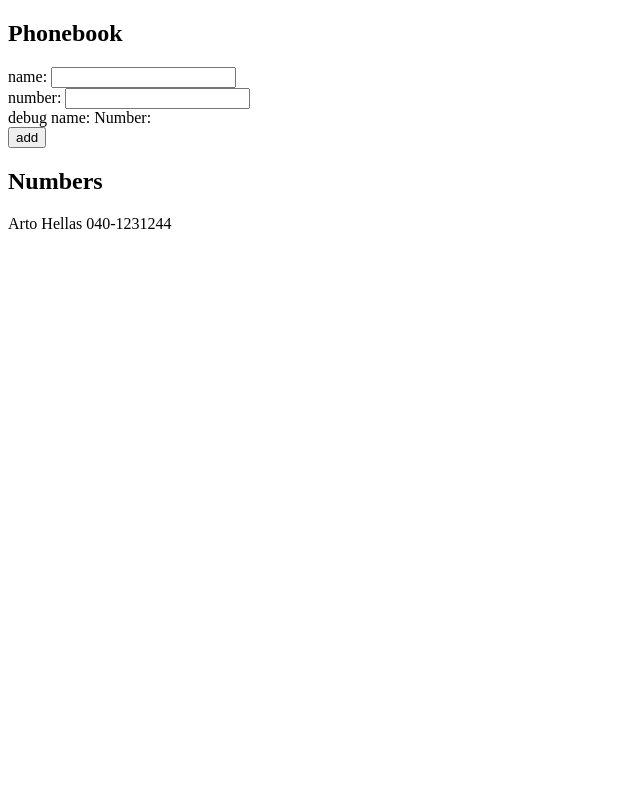
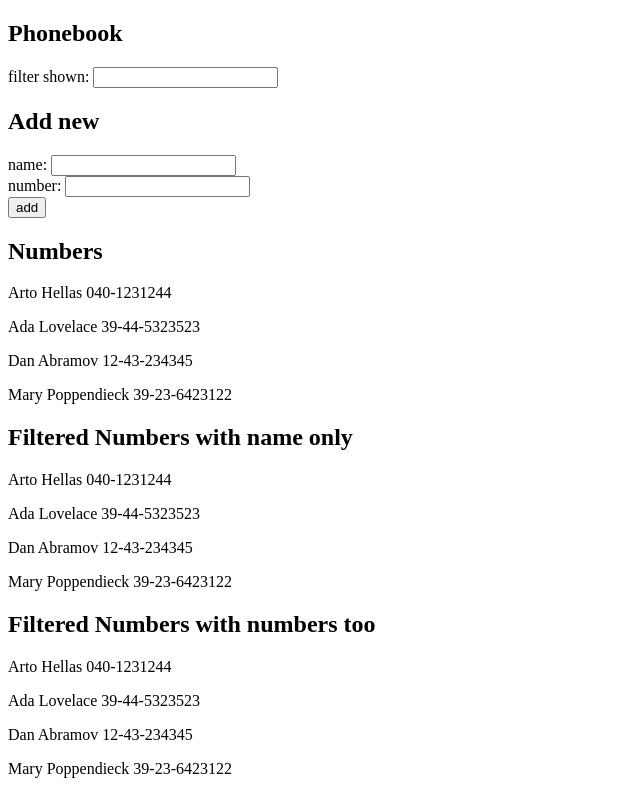
Before and after one commit to Metarails/Full_Stack_open, a React (Create React App) app in the folder Osa2/puhelinluettelo/: page / in a window 1280 px wide. Shown: the whole page, without its empty margins (0-640 px from the left). Built offline with nearby package versions, Linux system fonts and the light colour scheme.

Commit message:
2.9 puhelinluettelo step4 done

```diff
--- a/Osa2/puhelinluettelo/src/App.js
+++ b/Osa2/puhelinluettelo/src/App.js
@@ -12,10 +12,14 @@ const App = () => {
     {
       name: "Arto Hellas",
       number: "040-1231244",
-    }
+    },
+    { name: 'Ada Lovelace', number: '39-44-5323523' },
+    { name: 'Dan Abramov', number: '12-43-234345' },
+    { name: 'Mary Poppendieck', number: '39-23-6423122' }
   ])
-  const [newName, setNewName] = useState("")
-  const [newNumber, setNewNumber] = useState("")
+  const [newName, setNewName] = useState("");
+  const [newNumber, setNewNumber] = useState("");
+  const [filterEntry, setFilterEntry] = useState("");
 
   const  addName = (event) => {
     event.preventDefault();
@@ -47,11 +51,30 @@ const App = () => {
     console.log(event.target.value);
     setNewNumber(event.target.value);
   }
+  const handleFilterChange = (event) => {
+    console.log(event.target.value);
+    setFilterEntry(event.target.value);
+  }
 
+  const filterPersons = (person) => {
+    if (person.name.toLowerCase().includes(filterEntry.toLowerCase())){
+      return true
+    }
+    return(
+      person.number.toLowerCase().includes(filterEntry.toLowerCase())
+    )
+  }
+
+  const filteredPersons = persons.filter(person => person.name.toLowerCase().includes(filterEntry.toLowerCase()))
+  const filteredPersons2 = persons.filter(filterPersons)
 
   return (
     <div>
       <h2>Phonebook</h2>
+      <div>
+        filter shown: <input value={filterEntry} onChange={handleFilterChange} />
+      </div>
+      <h2>Add new</h2>
       <form onSubmit={addName}>
         <div>
           name: <input value={newName} onChange={handleNameChange} />
@@ -59,7 +82,8 @@ const App = () => {
         <div>
           number: <input value={newNumber} onChange={handleNumberChange} />
         </div>
-        <div>debug name: {newName} Number: {newNumber}</div>
+        {/* <div>debug name: {newName} Number: {newNumber}</div>
+        <div>debug filter: {filterEntry}</div> */}
         <div>
           <button type="submit">add</button>
         </div>
@@ -70,6 +94,18 @@ const App = () => {
             <Person key={person.name} person={person} />
           )}
       </div>
+      <h2>Filtered Numbers with name only</h2>
+      <div>
+        {filteredPersons.map(person =>
+            <Person key={person.name} person={person} />
+          )}
+      </div>
+      <h2>Filtered Numbers with numbers too</h2>
+      <div>
+        {filteredPersons2.map(person =>
+            <Person key={person.name} person={person} />
+          )}
+      </div>
     </div>
   )
 
```
